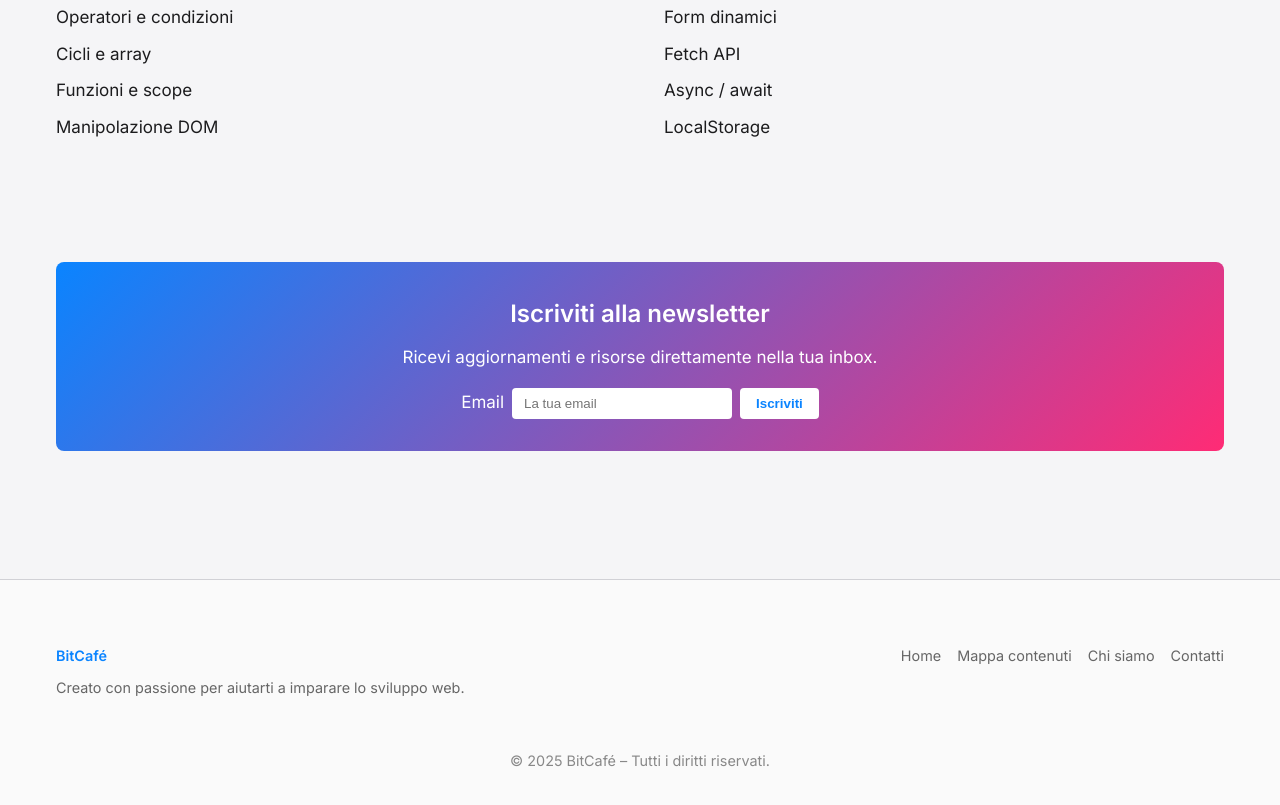
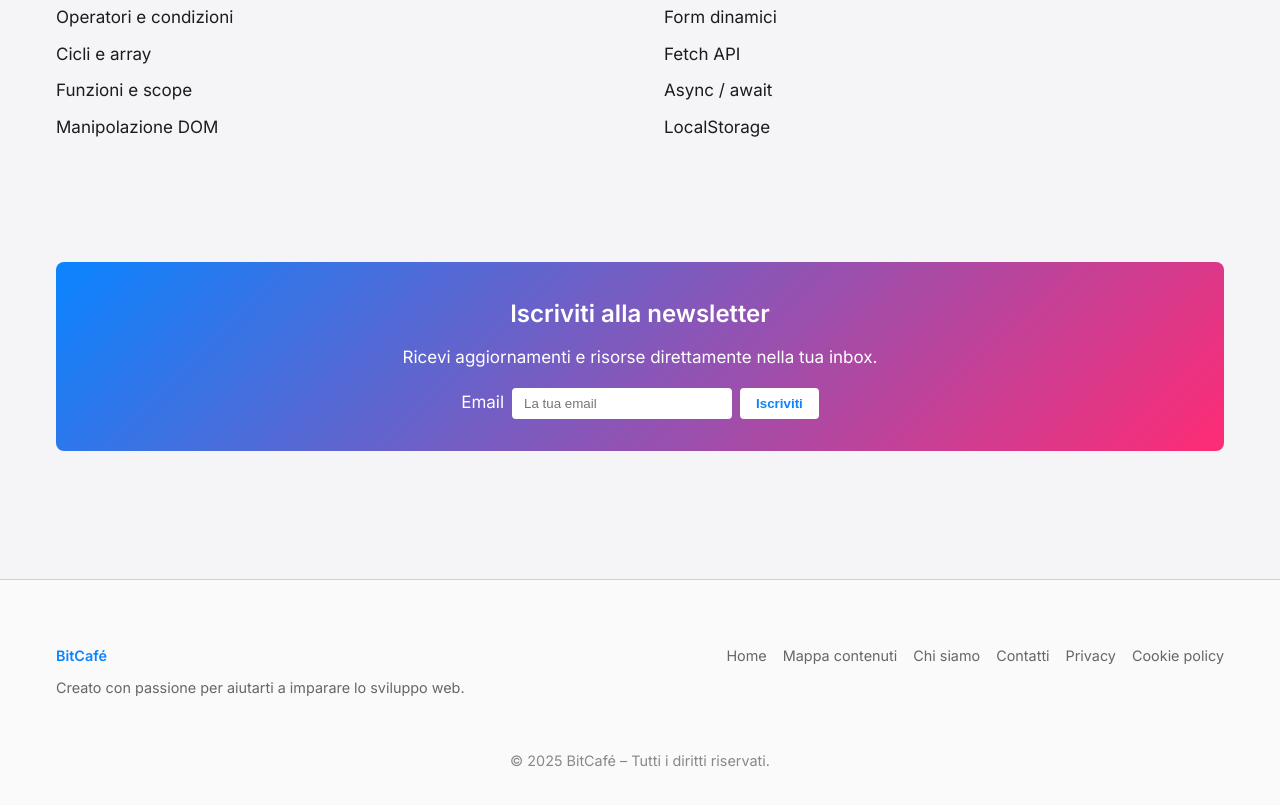
Before and after one commit to CrescenzoSorrentino/sviluppo-web, a plain HTML site: page mappa.html in a window 1280 px wide. Shown: the part 1310-2115 px from the top of the page. Drawn offline with Linux system fonts and the light colour scheme.

Commit message:
minor fix

```diff
--- a/mappa.html
+++ b/mappa.html
@@ -131,6 +131,8 @@
                 <li><a href="mappa.html">Mappa contenuti</a></li>
                 <li><a href="chi-siamo.html">Chi siamo</a></li>
                 <li><a href="contatti.html">Contatti</a></li>
+                <li><a href="privacy.html">Privacy</a></li>
+                <li><a href="cookie-policy.html">Cookie policy</a></li>
             </ul>
         </nav>
         <p class="footer-copy">&copy; 2025 BitCafé – Tutti i diritti riservati.</p>
```
Also changed, not shown: chi-siamo.html (+2 -0 lines), contatti.html (+2 -0 lines), index.html (+2 -0 lines).
